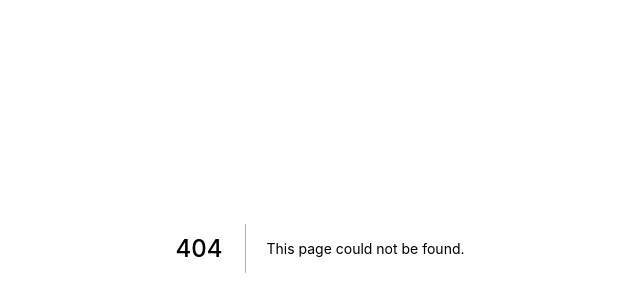
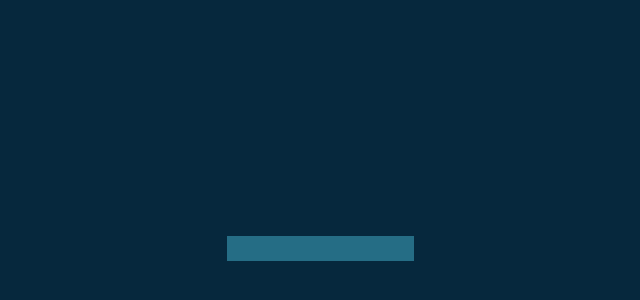
Before and after one commit to rin39/simple-bbs, a Next.js app: page /admin in a window 1280 px wide. Before the commit this address had no page. Shown: the part 152-452 px from the top of the page, without its empty margins (320-960 px from the left). Built offline with nearby package versions, Linux system fonts and the light colour scheme.

Commit message:
Added admin login page

```diff
--- a/components/NewThreadForm.tsx
+++ b/components/NewThreadForm.tsx
@@ -75,7 +75,7 @@
           Thread Name
         </label>
         <input
-          className={styles["name"]}
+          className={styles["input"]}
           id="new-thread-name"
           name="name"
           type="text"
--- /dev/null
+++ b/pages/admin.tsx
@@ -0,0 +1,25 @@
+import type { NextPage } from "next";
+import React from "react";
+import AppHead from "../components/AppHead";
+import Main from "../components/Main";
+import styles from "../styles/components/CommonForm.module.scss";
+
+const Admin: NextPage = () => {
+  const handleSubmit = (e: React.FormEvent) => {
+    e.preventDefault();
+  };
+
+  return (
+    <>
+      <AppHead title="Admin - Simple BBS" />
+
+      <Main isIndexPage>
+        <form onSubmit={handleSubmit}>
+          <input name="password" type="text" className={styles.input} />
+        </form>
+      </Main>
+    </>
+  );
+};
+
+export default Admin;
--- a/styles/components/CommonForm.module.scss
+++ b/styles/components/CommonForm.module.scss
@@ -36,7 +36,7 @@
   align-self: center;
 }
 
-.name {
+.input {
   @extend %inputs-shared;
 }
 
```
